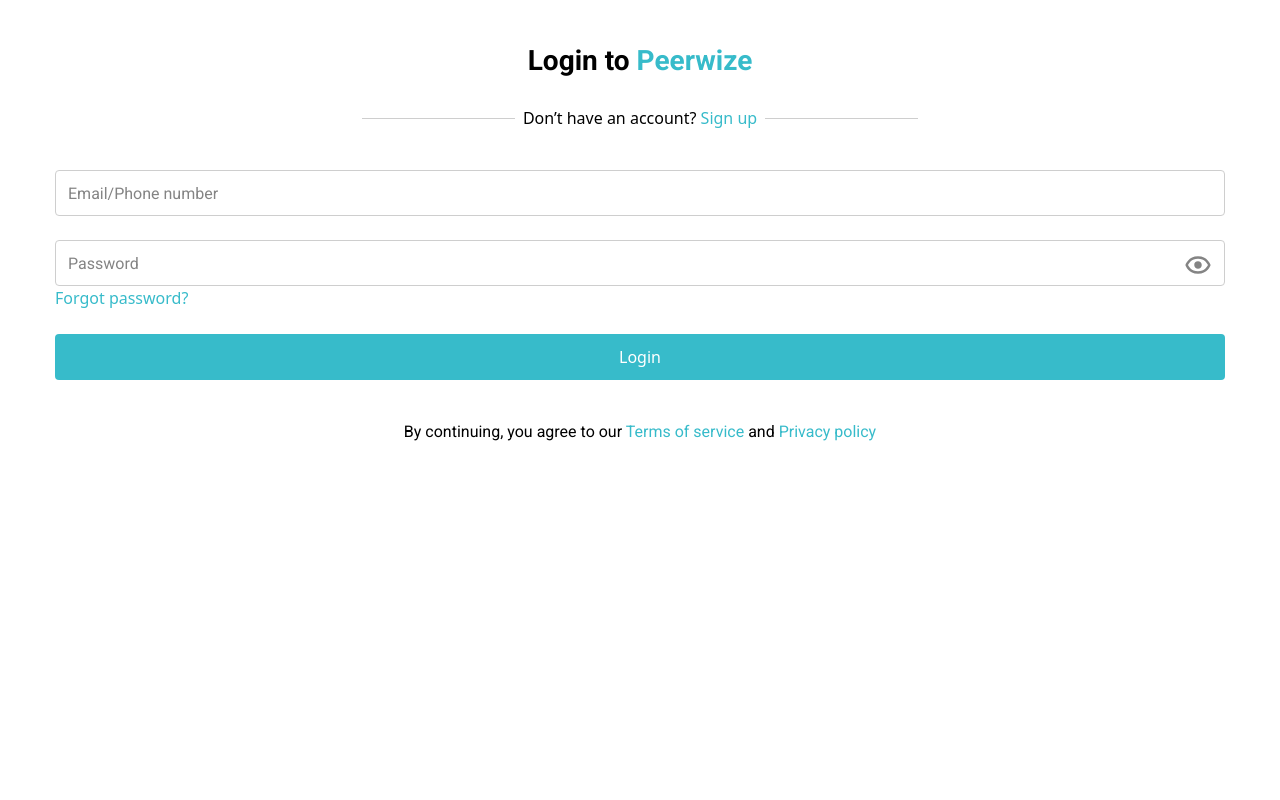
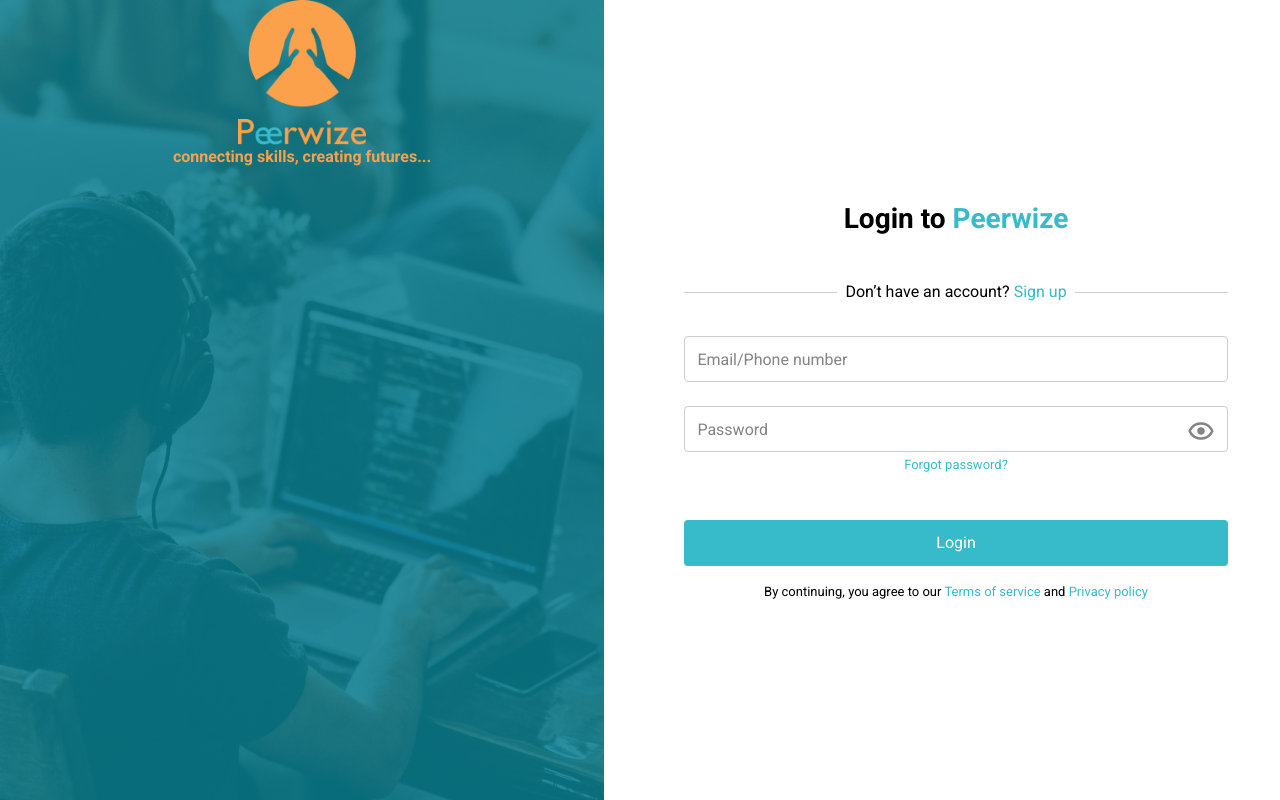
Before and after one commit to salv20/peerwize, a React (Vite) app: page / in a window 1280 px wide. Built offline with nearby package versions, Linux system fonts and the light colour scheme.

Commit message:
login page progress

```diff
--- a/src/index.css
+++ b/src/index.css
@@ -10,7 +10,7 @@
 } */
 
 .login_input {
-  @apply w-full font-roboto  placeholder:text-[#848484] outline-none h-[46px] border-[1.25px] border-[#CECECE] px-[12px] py-[11px] h-[46px] rounded-[4px];
+  @apply w-full font-roboto font-[400]  placeholder:text-[#848484] outline-none h-[46px] border-[1.25px] border-[#CECECE] px-[12px] py-[11px] h-[46px] rounded-[4px];
 }
 .signup_span {
   @apply w-[153px] h-[0.75px] bg-[#CECECE] hidden md:block;
--- a/src/pages/login.jsx
+++ b/src/pages/login.jsx
@@ -7,28 +7,37 @@
 
   return (
     <section>
-      <div className="container mx-auto">
-        {/* <div className="flex gap-x-10 justify-evenly items-center md:min-h-[100vh]"> */}
+      <div className="container mx-auto lg:w-[100%] lg:p-0 lg:m-0 lg:max-w-full">
+        <div className="font-roboto lg:flex items-center gap-[28px] justify-between ">
+          {/* IMAGE DIV */}
 
-        <div className="">
-          {/* <div className="login hidden md:flex flex-col bg-cover bg-no-repeat bg-center h-[80vh] w-[70vh] xl:w-[85vh] relative">
-            rea list
+          <div className="relative hidden lg:block bg-frame_img bg-cover bg-no-repeat bg-center h-[100vh] w-[604px]">
+            <div className="bg-[#088395CC] absolute w-full h-full blur-1">
+              <div className=" w-fit mx-auto ">
+                <img
+                  src="/Peerwize Logo.png"
+                  alt="logo"
+                  height="127.08px"
+                  width="127.09px"
+                  className="mx-auto"
+                />
+
+                <p className="text-[#FBA04B] font-[700] text-[16px">
+                  connecting skills, creating futures...
+                </p>
               </div>
-          <div className="flex flex-col gap-y-2">
-            <h1 className="font-Archivo text-xl">log in</h1>
-            <p className="font-semibold text-lightBlack">
-              Welcome; we Give You Buildings Which Are Home, Lifestyle And
-              Aspirations.
-            </p> */}
+            </div>
+          </div>
 
           {/* FORM DIV */}
 
-          <div className="p-[40px] grid gap-6 text-center">
-            <h1 className="text-[28px] font-[700] font-roboto">
+          <div className="py-[40px] text-center mx-auto">
+            <div className=" grid gap-10 ">
+              <h1 className="text-[28px] font-[700]">
                 Login to <span className="text-[#37BBCA]">Peerwize</span>
               </h1>
 
-            <div className="text-[16px flex items-center gap-[8px] justify-center">
+              <div className="text-[16px] flex items-center gap-[8px] font-[400] justify-center">
                 <span className="signup_span" />
                 <p>
                   Don’t have an account?{" "}
@@ -38,8 +47,9 @@
                 </p>
                 <span className="signup_span" />
               </div>
+            </div>
 
-            <form action="" className="py-4 flex flex-col gap-y-6">
+            <form action="" className="py-4 pt-8 flex flex-col gap-y-6">
               <input
                 type="text"
                 id="email-no"
@@ -68,18 +78,20 @@
                   />
                 </div>
 
-                <p className="text-[#37BBCA] text-left">Forgot password?</p>
+                <Link className="text-[#37BBCA] text-[13px] mt-[2px] text-left">
+                  Forgot password?
+                </Link>
               </div>
 
               <button
                 type="submit"
-                className="bg-[#37BBCA] text-[#FFFFFF] px-[12px] py-[11px] h-[46px] rounded-[4px]"
+                className="bg-[#37BBCA] text-[16px] mt-[20px] text-[#FFFFFF] px-[12px] py-[11px] h-[46px] rounded-[4px]"
               >
                 Login
               </button>
             </form>
 
-            <p className="font-roboto font-400">
+            <p className="font-roboto font-400 text-[13px]">
               By continuing, you agree to our{" "}
               <Link to="/" className="text-[#37BBCA]">
                 Terms of service
--- a/tailwind.config.js
+++ b/tailwind.config.js
@@ -6,7 +6,9 @@
       container: {
         padding: "15px",
       },
-      backgroundImage: 'url("/Frame 19.png")',
+      backgroundImage: {
+        frame_img: 'url("/Frame 19.png")',
+      },
     },
 
     fontFamily: {
```
Also changed, not shown: public/Peerwize Logo.png (added). Lines whose indentation alone changed are shown as unchanged.
